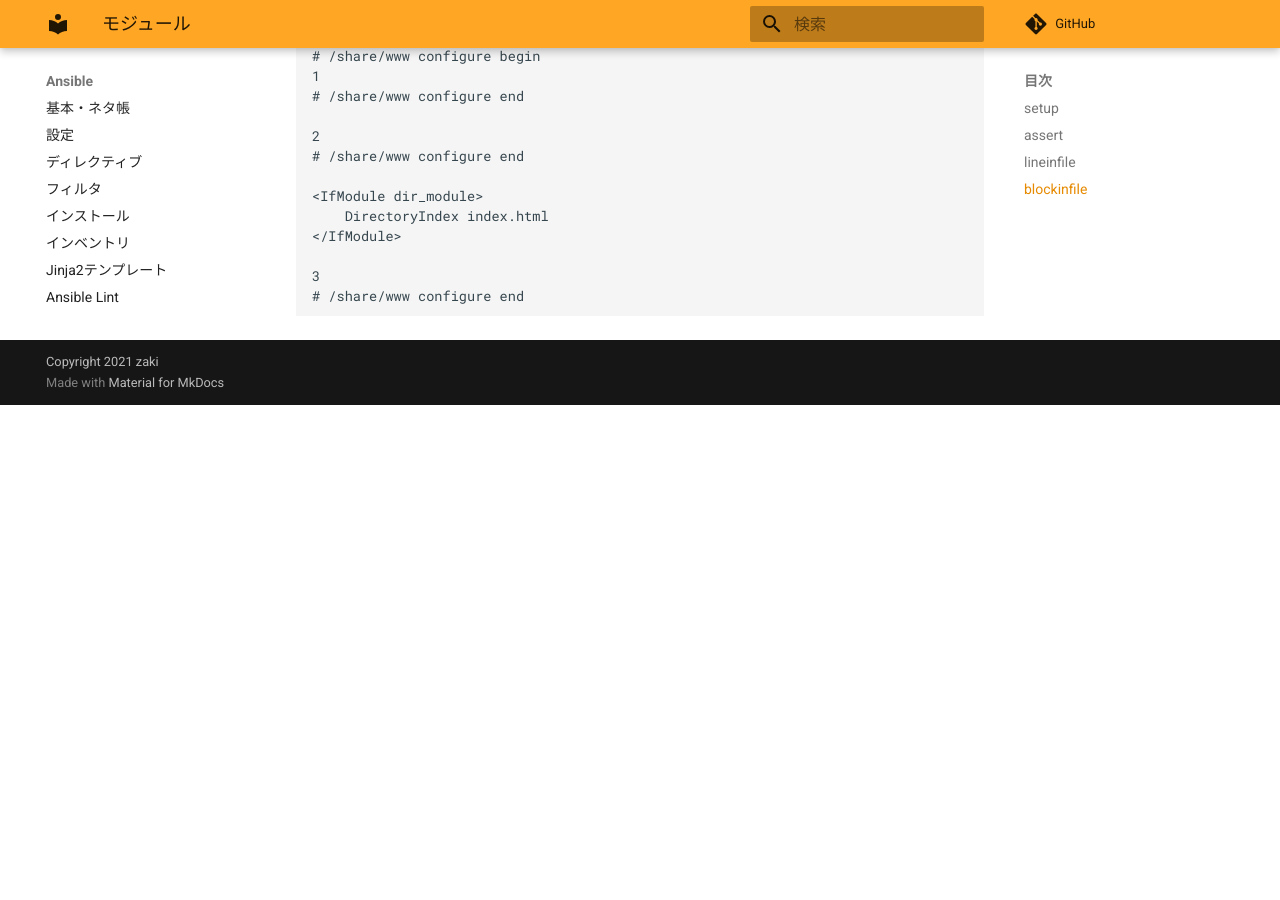
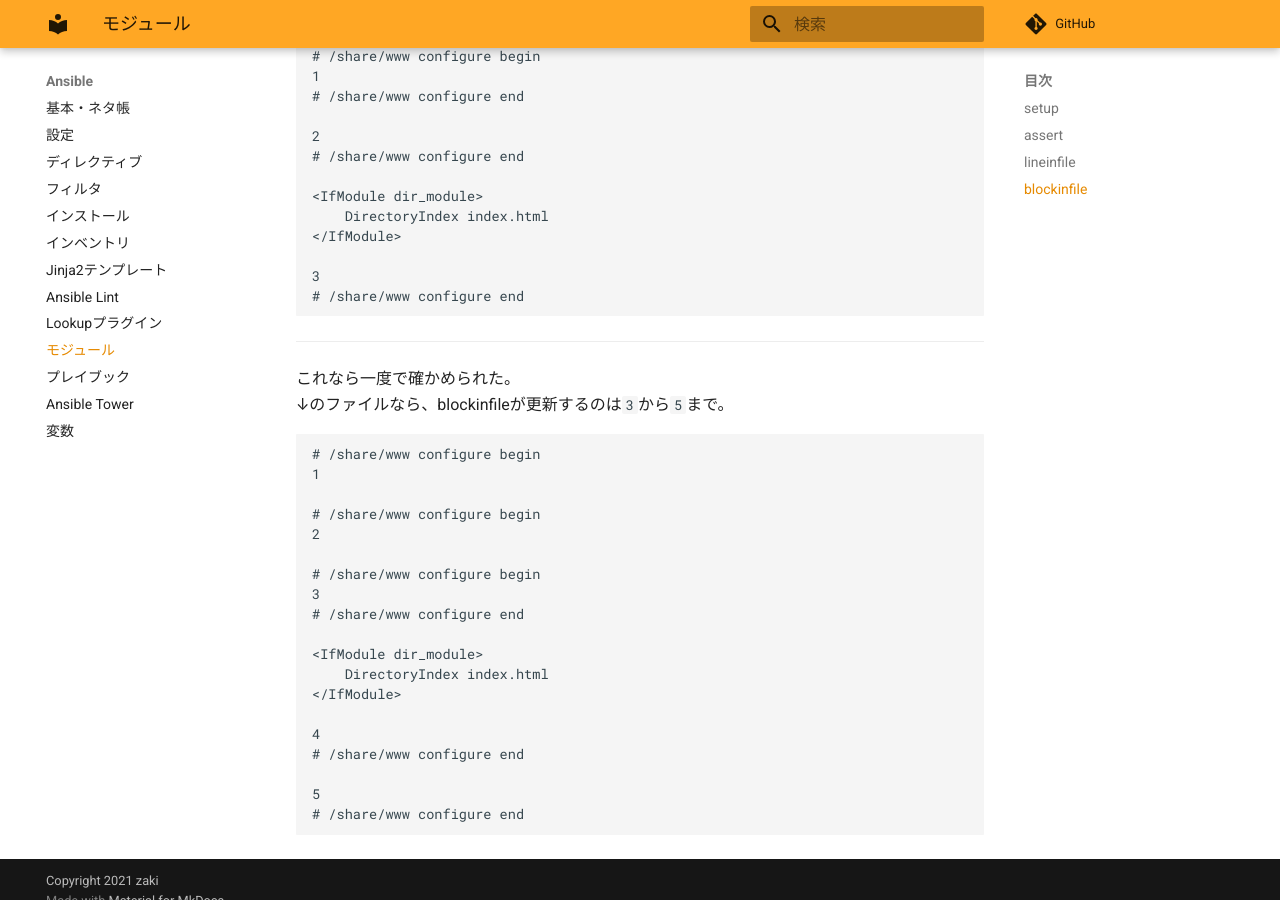
Before and after one commit to zaki-lknr/docs, an MkDocs documentation site: the page built from docs/Ansible/module.md, in a window 1280 px wide and 900 px high, scrolled down 2418 px. Built offline with MkDocs 1.6.1 and Material for MkDocs 9.7.7, drawn with Linux system fonts in a browser that asks for light colours; comment, search, counter and statistics services are not loaded; before the commit the page ends 2823 px from its top, so only the background shows below that.

Commit message:
add: blockinfile マーカー複数存在時まとめ

````diff
--- a/docs/Ansible/module.md
+++ b/docs/Ansible/module.md
@@ -118,3 +118,30 @@ __最初に__ マッチする行を対象にする場合は`firstmatch: true`を
 3
 # /share/www configure end
 ```
+
+---
+
+これなら一度で確かめられた。
+↓のファイルなら、blockinfileが更新するのは`3`から`5`まで。
+
+```text
+# /share/www configure begin
+1
+
+# /share/www configure begin
+2
+
+# /share/www configure begin
+3
+# /share/www configure end
+
+<IfModule dir_module>
+    DirectoryIndex index.html
+</IfModule>
+
+4
+# /share/www configure end
+
+5
+# /share/www configure end
+```
````
